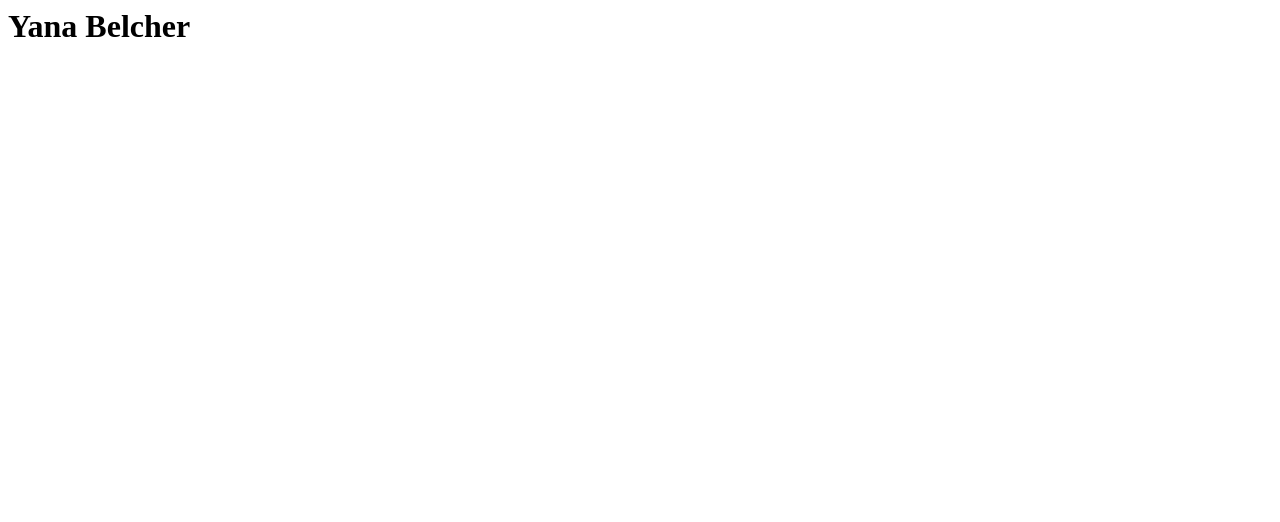
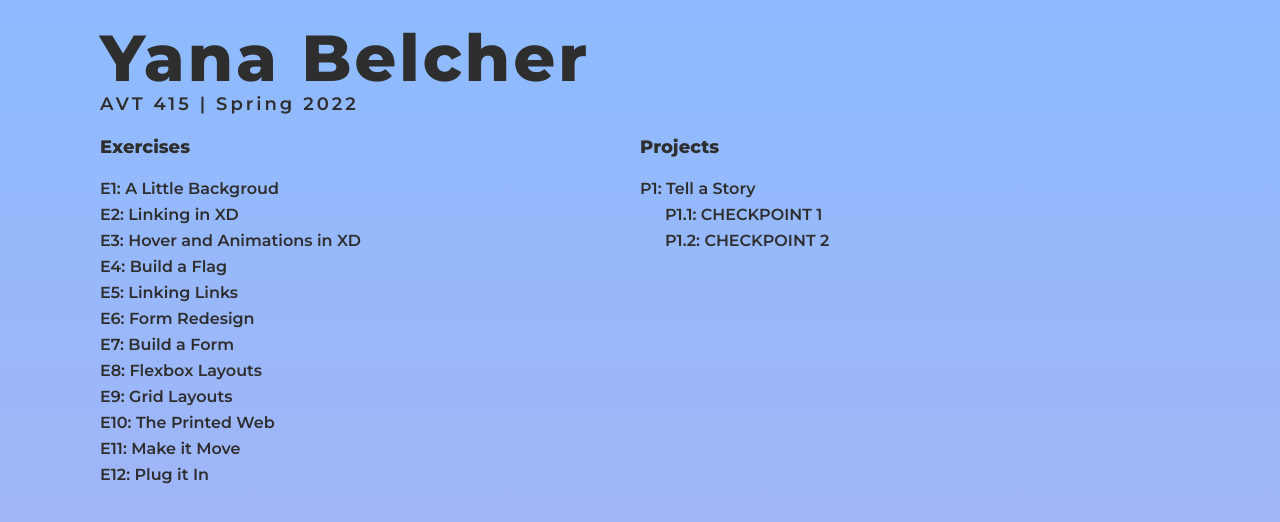
Before and after one commit to yanella-gmu/web22, a plain HTML site: page index.html in a window 1280 px wide. Drawn offline with Linux system fonts and the light colour scheme.

Commit message:
Course page

```diff
--- a/index.html
+++ b/index.html
@@ -1,7 +1,44 @@
 <html>
   <head>
+  <meta charset="UTF-8">
+  <title>Yana's Course Page</title>
+  	<link rel="stylesheet" href="style.css">
+    <link rel="preconnect" href="https://fonts.gstatic.com">
+    <link href="https://fonts.googleapis.com/css2?family=Montserrat:wght@200;400;600;800&display=swap" rel="stylesheet">
   </head>
+
   <body>
+  <div id="wrapper">
+    <div id="title">
       <h1>Yana Belcher</h1>
+      <h2>AVT 415 | Spring 2022 </h2>
+    </div><!-- title ends-->
+    <div class="column">
+      <h3>Exercises</h3>
+        <ul>
+            <li><a href="https://xd.adobe.com/view/7d7ff479-812d-4eae-8c17-ca1123ba0f6f-282c/">E1: A Little Backgroud</a></li>
+            <li>E2: Linking in XD</li>
+            <li>E3: Hover and Animations in XD</li>
+            <li>E4: Build a Flag</li>
+            <li>E5: Linking Links</li>
+            <li>E6: Form Redesign</li>
+            <li>E7: Build a Form</li>
+            <li>E8: Flexbox Layouts</li>
+            <li>E9: Grid Layouts</li>
+            <li>E10: The Printed Web</li>
+            <li>E11: Make it Move</li>
+            <li>E12: Plug it In</li>
+        </ul>
+    </div><!-- column 1 ends-->
+    <div class="column">
+      <h3>Projects</h3>
+        <dl>
+            <dt>P1: Tell a Story
+                  <dd>P1.1: CHECKPOINT 1</dd>
+                  <dd>P1.2: CHECKPOINT 2</dd>
+            </dt>
+        </dl>
+    </div><!-- column 2 ends-->
+  </div><!-- wrapper ends-->
   </body>
 </html>
--- /dev/null
+++ b/style.css
@@ -0,0 +1,109 @@
+/* http://meyerweb.com/eric/tools/css/reset/
+   v2.0 | 20110126
+   License: none (public domain)
+*/
+
+html, body, div, span, applet, object, iframe,
+h1, h2, h3, h4, h5, h6, p, blockquote, pre,
+a, abbr, acronym, address, big, cite, code,
+del, dfn, em, img, ins, kbd, q, s, samp,
+small, strike, strong, sub, sup, tt, var,
+b, u, i, center,
+dl, dt, dd, ol, ul, li,
+fieldset, form, label, legend,
+table, caption, tbody, tfoot, thead, tr, th, td,
+article, aside, canvas, details, embed,
+figure, figcaption, footer, header, hgroup,
+menu, nav, output, ruby, section, summary,
+time, mark, audio, video {
+	margin: 0;
+	padding: 0;
+	border: 0;
+	font-size: 100%;
+	font: inherit;
+	vertical-align: baseline;
+}
+/* HTML5 display-role reset for older browsers */
+article, aside, details, figcaption, figure,
+footer, header, hgroup, menu, nav, section {
+	display: block;
+}
+body {
+	line-height: 1;
+	background-image: linear-gradient(to bottom, #8dbbff, #95b9fc, #9cb7f9, #a3b5f6, #a9b3f2);
+	font-family: 'Montserrat', sans-serif;
+	color: #2e2e2e;
+}
+ol, ul {
+	list-style: none;
+}
+blockquote, q {
+	quotes: none;
+}
+blockquote:before, blockquote:after,
+q:before, q:after {
+	content: '';
+	content: none;
+}
+table {
+	border-collapse: collapse;
+	border-spacing: 0;
+}
+
+#wrapper{
+	margin: 25px 100px 50px;
+
+}
+
+.column{
+	width: 50%;
+	float: left;
+}
+
+h1{
+	margin-bottom: 5px;
+	font-weight: 800;
+	font-size: 65px;
+	letter-spacing: 3px;
+}
+
+h2{
+	margin-bottom: 25px;
+	font-weight: 600;
+	font-size: 18px;
+	letter-spacing: 3px;
+}
+
+h3{
+	margin-bottom: 25px;
+	font-weight: 800;
+	font-size: 18px;
+}
+
+li{
+	margin: 0px 0px 10px;
+	font-weight: 600;
+	font-size: 16px;
+}
+
+a {
+	color: #2e2e2e;
+	text-decoration: none;
+}
+a:hover {
+  color: white;
+}
+
+dl{
+	font-weight: 600;
+	font-size: 16px;
+}
+
+dd{
+	margin-left: 25;
+	margin-bottom: 10;
+}
+
+dt{
+	margin-bottom: 10;
+}
```
Also changed, not shown: p1_1.html (added).
